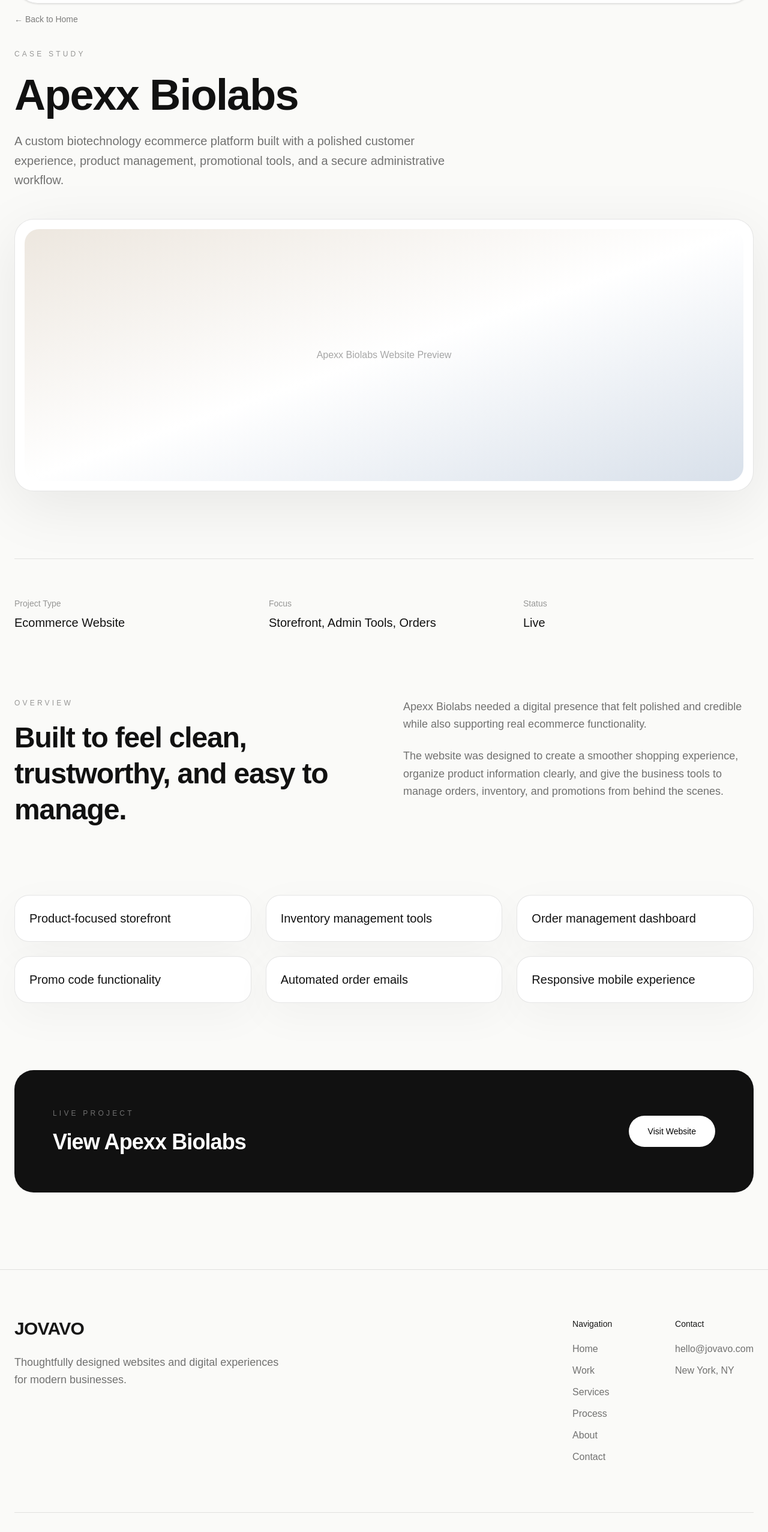
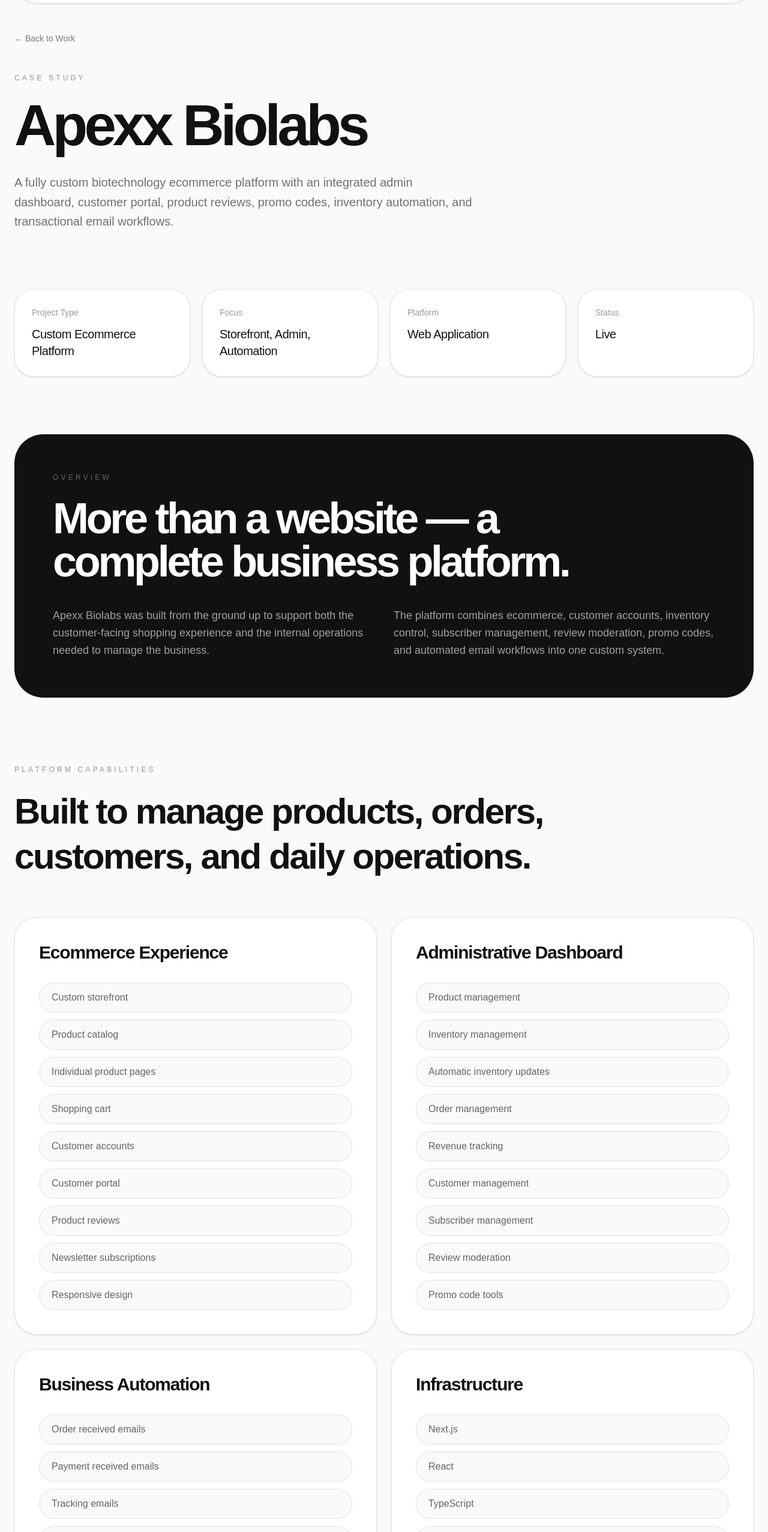
Before and after one commit to Jovavoco/jovavo, a Next.js app: page /work/apexx-biolabs in a window 1280 px wide. Shown: the part 92-2646 px from the top of the page at 60% size. Built offline with nearby package versions, Linux system fonts and the light colour scheme.

Commit message:
Update page.tsx

```diff
--- a/app/work/apexx-biolabs/page.tsx
+++ b/app/work/apexx-biolabs/page.tsx
@@ -1,112 +1,209 @@
 export default function ApexxBiolabsCaseStudy() {
+  const capabilities = [
+    {
+      title: "Ecommerce Experience",
+      items: [
+        "Custom storefront",
+        "Product catalog",
+        "Individual product pages",
+        "Shopping cart",
+        "Customer accounts",
+        "Customer portal",
+        "Product reviews",
+        "Newsletter subscriptions",
+        "Responsive design",
+      ],
+    },
+    {
+      title: "Administrative Dashboard",
+      items: [
+        "Product management",
+        "Inventory management",
+        "Automatic inventory updates",
+        "Order management",
+        "Revenue tracking",
+        "Customer management",
+        "Subscriber management",
+        "Review moderation",
+        "Promo code tools",
+      ],
+    },
+    {
+      title: "Business Automation",
+      items: [
+        "Order received emails",
+        "Payment received emails",
+        "Tracking emails",
+        "Promotional emails",
+        "Automated inventory deduction",
+        "Order quantity updates",
+        "Subscriber workflows",
+      ],
+    },
+    {
+      title: "Infrastructure",
+      items: [
+        "Next.js",
+        "React",
+        "TypeScript",
+        "Tailwind CSS",
+        "Supabase",
+        "GitHub",
+        "Vercel",
+        "Cloudflare",
+        "Production deployment",
+      ],
+    },
+  ];
+
   return (
     <main className="min-h-screen bg-[#FAFAF8] text-[#111111]">
-      <section className="px-6 py-28">
-        <div className="max-w-7xl mx-auto">
+      <section className="px-6 pt-36 pb-24">
+        <div className="mx-auto max-w-7xl">
+          <a
+            href="/work"
+            className="mb-12 inline-flex text-sm text-black/50 transition hover:text-black"
+          >
+            ← Back to Work
+          </a>
 
-            <a
-  href="/"
-  className="inline-flex mb-10 text-sm text-black/50 hover:text-black transition"
->
-  ← Back to Home
-</a>
-
-          <p className="text-xs uppercase tracking-[0.35em] text-black/40 mb-6">
+          <p className="mb-6 text-xs uppercase tracking-[0.35em] text-black/40">
             Case Study
           </p>
 
-          <h1 className="text-5xl md:text-7xl font-semibold tracking-tight leading-[1.02] max-w-5xl">
+          <h1 className="max-w-6xl text-6xl font-semibold leading-[0.98] tracking-[-0.06em] md:text-8xl">
             Apexx Biolabs
           </h1>
 
-          <p className="mt-6 text-xl text-black/55 max-w-3xl leading-relaxed">
-            A custom biotechnology ecommerce platform built with a polished
-            customer experience, product management, promotional tools, and a
-            secure administrative workflow.
+          <p className="mt-8 max-w-3xl text-xl leading-relaxed text-black/55">
+            A fully custom biotechnology ecommerce platform with an integrated
+            admin dashboard, customer portal, product reviews, promo codes,
+            inventory automation, and transactional email workflows.
           </p>
+        </div>
+      </section>
 
-          <div className="mt-12 rounded-[2rem] border border-black/10 bg-white p-4 shadow-[0_25px_100px_rgba(0,0,0,0.08)]">
-            <div className="h-[420px] rounded-[1.5rem] bg-gradient-to-br from-[#EDE7DF] via-white to-[#D8E0EA] flex items-center justify-center text-black/35">
-              Apexx Biolabs Website Preview
+      <section className="px-6 pb-24">
+        <div className="mx-auto grid max-w-7xl gap-5 md:grid-cols-4">
+          {[
+            ["Project Type", "Custom Ecommerce Platform"],
+            ["Focus", "Storefront, Admin, Automation"],
+            ["Platform", "Web Application"],
+            ["Status", "Live"],
+          ].map(([label, value]) => (
+            <div
+              key={label}
+              className="rounded-[2rem] border border-black/10 bg-white p-7 shadow-sm"
+            >
+              <p className="mb-3 text-sm text-black/40">{label}</p>
+              <p className="text-xl font-medium tracking-tight">{value}</p>
             </div>
-          </div>
+          ))}
         </div>
       </section>
 
       <section className="px-6 pb-28">
-        <div className="max-w-7xl mx-auto grid md:grid-cols-3 gap-10 border-t border-black/10 pt-16">
-          <div>
-            <p className="text-sm text-black/40 mb-2">Project Type</p>
-            <p className="text-xl font-medium">Ecommerce Website</p>
-          </div>
+        <div className="mx-auto max-w-7xl rounded-[3rem] bg-[#111111] p-8 text-white md:p-16">
+          <p className="mb-6 text-xs uppercase tracking-[0.35em] text-white/35">
+            Overview
+          </p>
 
-          <div>
-            <p className="text-sm text-black/40 mb-2">Focus</p>
-            <p className="text-xl font-medium">
-              Storefront, Admin Tools, Orders
-            </p>
-          </div>
+          <h2 className="max-w-5xl text-5xl font-semibold leading-[1] tracking-[-0.06em] md:text-7xl">
+            More than a website — a complete business platform.
+          </h2>
 
-          <div>
-            <p className="text-sm text-black/40 mb-2">Status</p>
-            <p className="text-xl font-medium">Live</p>
-          </div>
-        </div>
-      </section>
-
-      <section className="px-6 pb-28">
-        <div className="max-w-7xl mx-auto grid md:grid-cols-2 gap-16">
-          <div>
-            <p className="text-xs uppercase tracking-[0.35em] text-black/40 mb-5">
-              Overview
-            </p>
-            <h2 className="text-4xl md:text-5xl font-semibold tracking-tight leading-tight">
-              Built to feel clean, trustworthy, and easy to manage.
-            </h2>
-          </div>
-
-          <div className="space-y-6 text-lg text-black/55 leading-relaxed">
-            <p>
-              Apexx Biolabs needed a digital presence that felt polished and
-              credible while also supporting real ecommerce functionality.
+          <div className="mt-10 grid gap-8 md:grid-cols-2">
+            <p className="text-lg leading-relaxed text-white/60">
+              Apexx Biolabs was built from the ground up to support both the
+              customer-facing shopping experience and the internal operations
+              needed to manage the business.
             </p>
 
-            <p>
-              The website was designed to create a smoother shopping experience,
-              organize product information clearly, and give the business tools
-              to manage orders, inventory, and promotions from behind the scenes.
+            <p className="text-lg leading-relaxed text-white/60">
+              The platform combines ecommerce, customer accounts, inventory
+              control, subscriber management, review moderation, promo codes,
+              and automated email workflows into one custom system.
             </p>
           </div>
         </div>
       </section>
 
       <section className="px-6 pb-28">
-        <div className="max-w-7xl mx-auto grid md:grid-cols-3 gap-6">
+        <div className="mx-auto max-w-7xl">
+          <p className="mb-6 text-xs uppercase tracking-[0.35em] text-black/40">
+            Platform Capabilities
+          </p>
+
+          <h2 className="max-w-4xl text-4xl font-semibold leading-tight tracking-[-0.04em] md:text-6xl">
+            Built to manage products, orders, customers, and daily operations.
+          </h2>
+
+          <div className="mt-16 grid gap-6 md:grid-cols-2">
+            {capabilities.map((section) => (
+              <div
+                key={section.title}
+                className="rounded-[2.25rem] border border-black/10 bg-white p-8 shadow-sm transition hover:-translate-y-1 hover:shadow-[0_25px_90px_rgba(0,0,0,0.06)] md:p-10"
+              >
+                <h3 className="mb-8 text-3xl font-semibold tracking-[-0.04em]">
+                  {section.title}
+                </h3>
+
+                <div className="grid gap-3">
+                  {section.items.map((item) => (
+                    <div
+                      key={item}
+                      className="rounded-full border border-black/10 bg-[#FAFAF8] px-5 py-3 text-black/60"
+                    >
+                      {item}
+                    </div>
+                  ))}
+                </div>
+              </div>
+            ))}
+          </div>
+        </div>
+      </section>
+
+      <section className="px-6 pb-28">
+        <div className="mx-auto grid max-w-7xl gap-6 md:grid-cols-3">
           {[
-            "Product-focused storefront",
-            "Inventory management tools",
-            "Order management dashboard",
-            "Promo code functionality",
-            "Automated order emails",
-            "Responsive mobile experience",
+            {
+              title: "Admin Dashboard",
+              text: "A private backend system created to manage products, orders, subscribers, reviews, promo codes, and business activity.",
+            },
+            {
+              title: "Customer Portal",
+              text: "A customer-facing account experience designed to support orders, communication, and a more complete ecommerce journey.",
+            },
+            {
+              title: "Automated Workflows",
+              text: "Email and inventory workflows were built to reduce manual work and keep customers informed throughout the order process.",
+            },
           ].map((item) => (
             <div
-              key={item}
-              className="rounded-[1.5rem] border border-black/10 bg-white p-6 shadow-[0_20px_70px_rgba(0,0,0,0.04)]"
+              key={item.title}
+              className="rounded-[2.25rem] bg-[#EFECE4] p-8 md:p-10"
             >
-              <p className="text-xl font-medium">{item}</p>
+              <h3 className="text-3xl font-semibold tracking-[-0.04em]">
+                {item.title}
+              </h3>
+
+              <p className="mt-5 text-lg leading-relaxed text-black/55">
+                {item.text}
+              </p>
             </div>
           ))}
         </div>
       </section>
 
       <section className="px-6 pb-32">
-        <div className="max-w-7xl mx-auto rounded-[2rem] bg-[#111111] text-white p-10 md:p-16 flex flex-col md:flex-row md:items-center md:justify-between gap-8">
+        <div className="mx-auto flex max-w-7xl flex-col gap-8 rounded-[3rem] bg-[#111111] p-10 text-white md:flex-row md:items-center md:justify-between md:p-16">
           <div>
-            <p className="text-xs uppercase tracking-[0.35em] text-white/40 mb-5">
+            <p className="mb-5 text-xs uppercase tracking-[0.35em] text-white/40">
               Live Project
             </p>
-            <h2 className="text-4xl font-semibold tracking-tight">
+
+            <h2 className="text-4xl font-semibold tracking-[-0.04em] md:text-6xl">
               View Apexx Biolabs
             </h2>
           </div>
@@ -115,7 +212,7 @@ export default function ApexxBiolabsCaseStudy() {
             href="https://apexxbiolabs.com"
             target="_blank"
             rel="noopener noreferrer"
-            className="rounded-full bg-white text-black px-8 py-4 text-sm font-medium hover:bg-white/90 transition text-center"
+            className="rounded-full bg-white px-8 py-4 text-center text-sm font-medium text-black transition hover:bg-white/90"
           >
             Visit Website
           </a>
```
